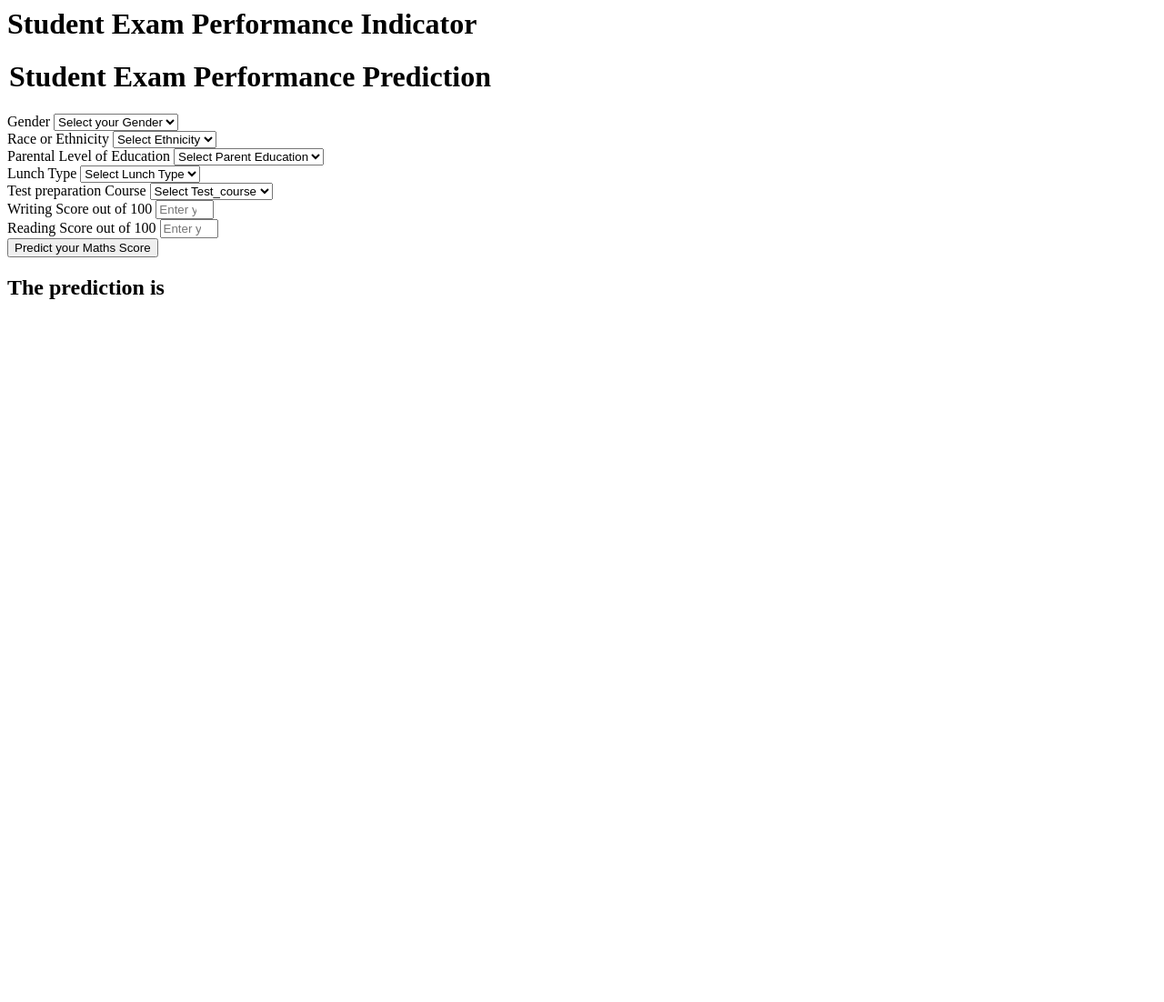
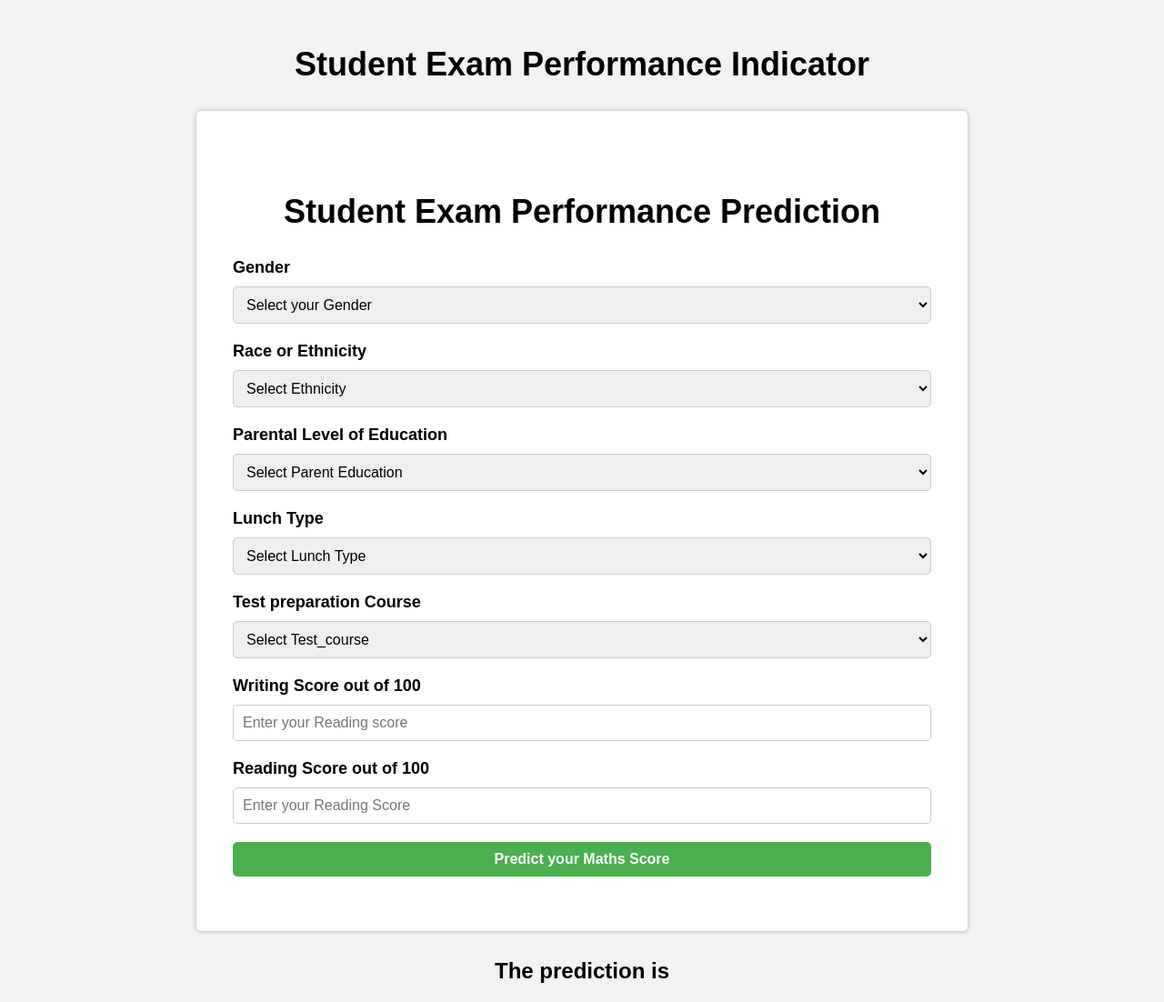
Before and after one commit to raghavpatodiya/mlproject, a Flask app: page /predictdata in a window 1280 px wide. Shown: the whole page at 91% size. Before the commit the page ends 329 px from the top, so only its background shows below. Run offline with Flask 3, Linux system fonts and the light colour scheme.

Commit message:
Styling1

```diff
--- a/templates/home.html
+++ b/templates/home.html
@@ -1,4 +1,9 @@
+<!DOCTYPE html>
 <html>
+<head>
+  <title>Student Exam Performance Indicator</title>
+  <link rel="stylesheet" type="text/css" href="styles.css">
+</head>
 <body>
     <div class="login">
        <h1>Student Exam Performance Indicator</h1>
--- /dev/null
+++ b/templates/styles.css
@@ -0,0 +1,66 @@
+/* styles.css */
+
+/* Body styles */
+body {
+    font-family: Arial, sans-serif;
+    margin: 0;
+    padding: 0;
+    background-color: #f2f2f2;
+  }
+
+  /* Header styles */
+  h1 {
+    font-size: 36px;
+    text-align: center;
+    margin-top: 50px;
+    margin-bottom: 30px;
+  }
+
+  /* Form styles */
+  form {
+    width: 60%;
+    margin: auto;
+    background-color: #fff;
+    padding: 40px;
+    border-radius: 5px;
+    box-shadow: 0px 0px 5px 0px rgba(0,0,0,0.3);
+  }
+
+  /* Form label styles */
+  label {
+    font-size: 18px;
+    font-weight: bold;
+    display: block;
+    margin-bottom: 10px;
+  }
+
+  /* Form input styles */
+  input, select {
+    width: 100%;
+    padding: 10px;
+    font-size: 16px;
+    border: 1px solid #ccc;
+    border-radius: 5px;
+    box-sizing: border-box;
+    margin-bottom: 20px;
+  }
+
+  /* Submit button styles */
+  input[type="submit"] {
+    background-color: #4CAF50;
+    color: #fff;
+    font-size: 16px;
+    font-weight: bold;
+    padding: 10px 20px;
+    border: none;
+    border-radius: 5px;
+    cursor: pointer;
+  }
+
+  /* Results styles */
+  h2 {
+    text-align: center;
+    margin-top: 30px;
+    font-size: 24px;
+    font-weight: bold;
+  }
```
